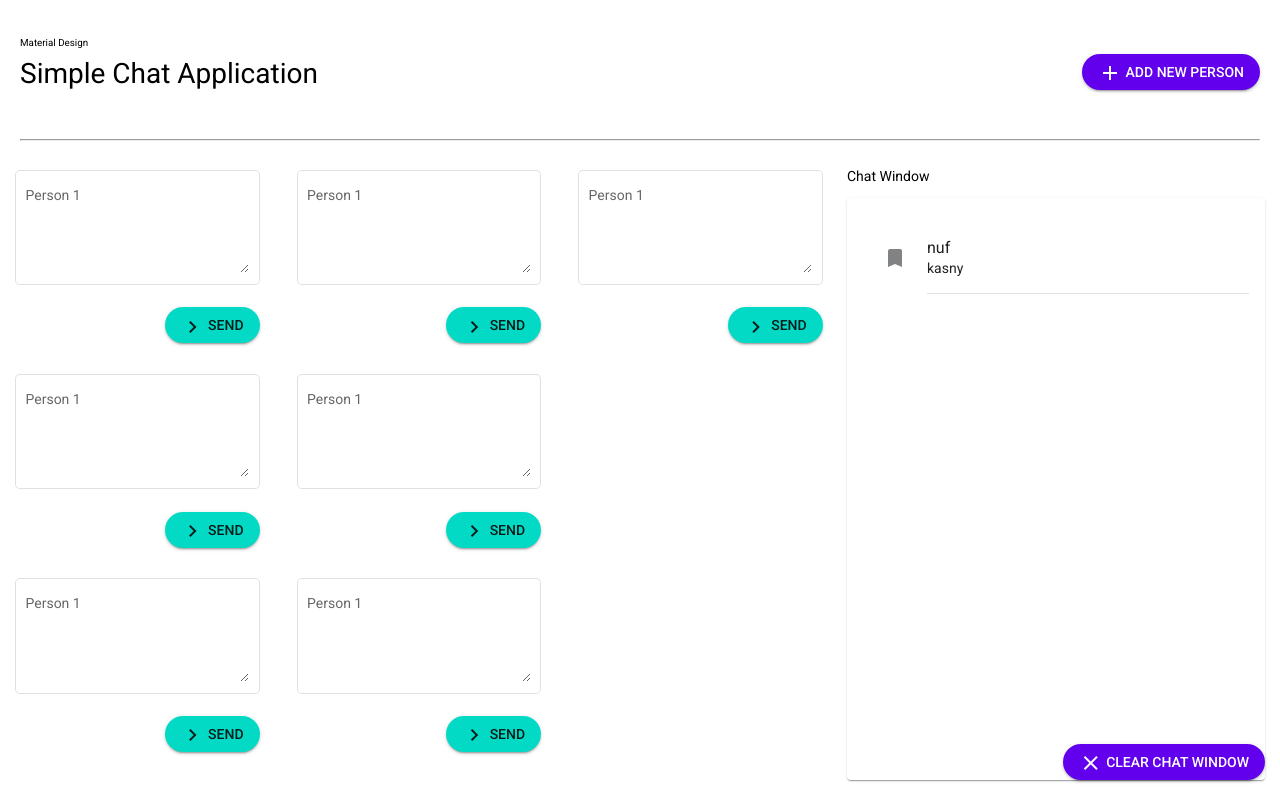
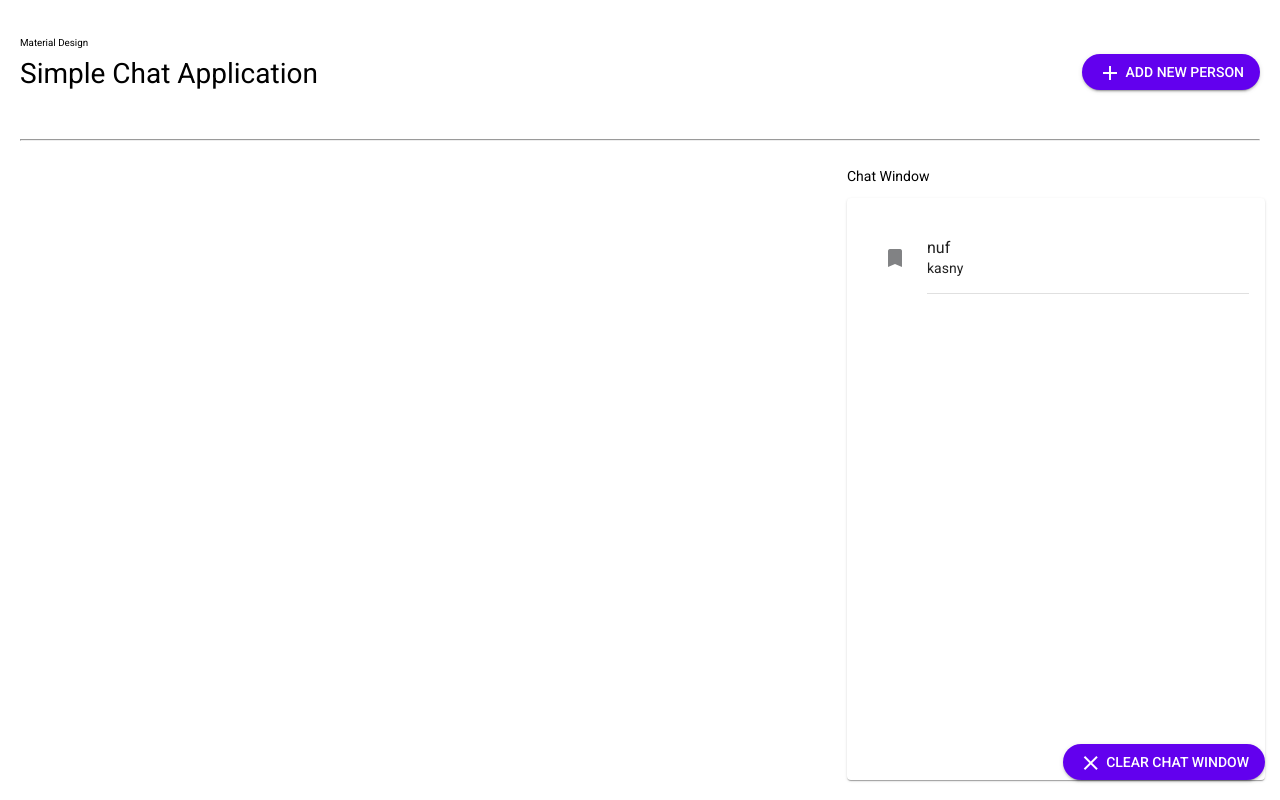
Before and after one commit to ivana2809/Simple-chat-app, an Angular app: page / in a window 1280 px wide. Built offline with nearby package versions, Linux system fonts and the light colour scheme.

Commit message:
Adding person component after "+ Add new person" button clicked

```diff
--- a/src/app/app.component.html
+++ b/src/app/app.component.html
@@ -4,7 +4,7 @@
 
   <div class="row">
     <h1 style="font-size: 2em">Simple Chat Application</h1>
-    <button mat-raised-button class="button-right">
+    <button [disabled]="persons.length > 8" mat-raised-button class="button-right" (click)="addPerson()">
       <mat-icon aria-hidden="false" aria-label="Example home icon">add</mat-icon>
       ADD NEW PERSON
     </button>
@@ -15,14 +15,9 @@
 
 <div class="left">
   <div class="wrapper">
-    <!-- TODO: obmedzit na 9 ludi-->
-    <app-person></app-person>
-    <app-person></app-person>
-    <app-person></app-person>
-    <app-person></app-person>
-    <app-person></app-person>
-    <app-person></app-person>
-    <app-person></app-person>
+    <ng-container *ngFor="let person of persons">
+      <app-person [person]="person"></app-person>
+    </ng-container>
   </div>
 </div>
 
--- a/src/app/app.component.ts
+++ b/src/app/app.component.ts
@@ -6,5 +6,12 @@ import { Component } from '@angular/core';
   styleUrls: ['./app.component.css']
 })
 export class AppComponent {
-  title = 'chat-app';
+
+  public persons: string[] = [];
+
+  addPerson(): void {
+    if (this.persons.length < 9) {
+      this.persons.push('Person ' + (this.persons.length + 1).toString());
+    }
+  }
 }
--- a/src/app/components/person/person.component.html
+++ b/src/app/components/person/person.component.html
@@ -1,7 +1,7 @@
 <div class="container">
 
   <mat-form-field class="my-form-field" appearance="outline">
-    <mat-label>Person 1</mat-label>
+    <mat-label>{{person}}</mat-label>
     <textarea matInput placeholder="Enter your message here..."></textarea>
   </mat-form-field>
 
--- a/src/app/components/person/person.component.ts
+++ b/src/app/components/person/person.component.ts
@@ -1,4 +1,4 @@
-import {Component, OnInit} from '@angular/core';
+import {Component, Input, OnInit} from '@angular/core';
 
 @Component({
   selector: 'app-person',
@@ -7,6 +7,8 @@ import {Component, OnInit} from '@angular/core';
 })
 export class PersonComponent implements OnInit {
 
+  @Input() person: string;
+
   constructor() { }
 
   ngOnInit(): void {
--- /dev/null
+++ b/src/app/interfaces/message.ts
@@ -0,0 +1,4 @@
+export interface Message {
+  person: string;
+  text: string;
+}
```
Also changed, not shown: src/app/services/messaging.service.ts (added, +14 -0 lines), 1 other file (tests, documents, lock files or other folders).
